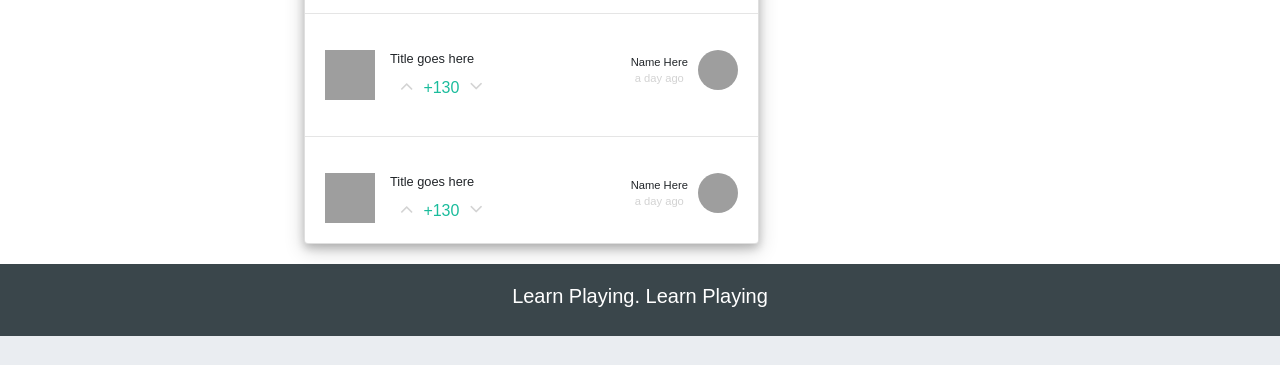
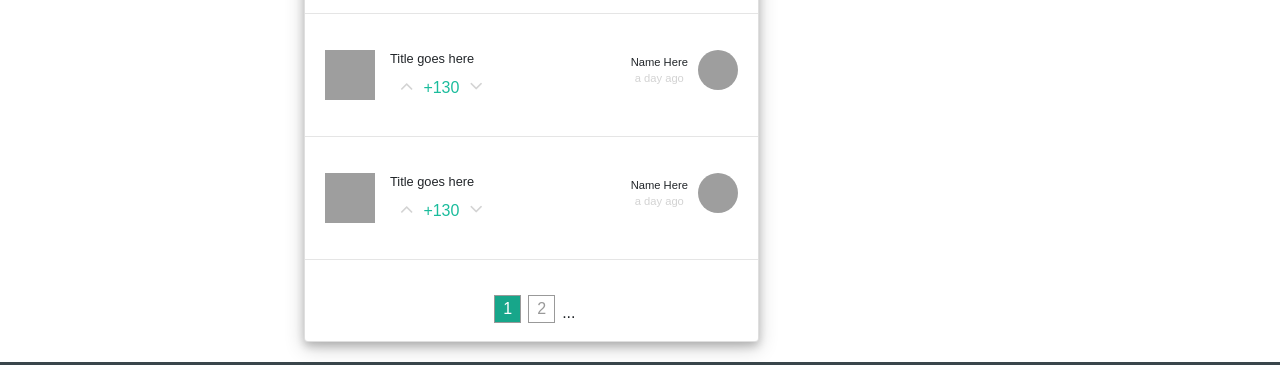
Before and after one commit to codeKingMike/new-solo, a plain HTML site: page codePlayground.html in a window 1280 px wide. Shown: the part 1680-2045 px from the top of the page. Drawn offline with nearby package versions, Linux system fonts and the light colour scheme; grey boxes are pictures that could not be loaded.

Commit message:
added a pagination to the page

```diff
--- a/codePlayground.html
+++ b/codePlayground.html
@@ -560,6 +560,12 @@
 
 
                             </div>
+                            <hr>
+                            <div class="pagination">
+                                <a href="#" class="active">1</a>
+                                <a href="#">2</a>
+                                <p>...</p>
+                            </div>
                         </div>
                     </div>
 
--- a/style.css
+++ b/style.css
@@ -1218,3 +1218,26 @@ h5.card-title {
 .rightSide .dateText {
   color: lightgray;
 }
+.pagination {
+  margin: auto;
+  padding: 0 5px;
+}
+.pagination a {
+  color: #999999;
+  float: inline-end;
+  padding: 1px 8px;
+  text-decoration: none;
+  transition: background-color 0.3s;
+  border: 1px solid #999999;
+  margin: auto 0 auto 7px;
+  display: flex;
+  align-content: center;
+}
+.pagination a.active {
+  background-color: #17a68a;
+  color: white;
+}
+.pagination p {
+  padding-top: 25px;
+  margin-left: 7px;
+}
```
